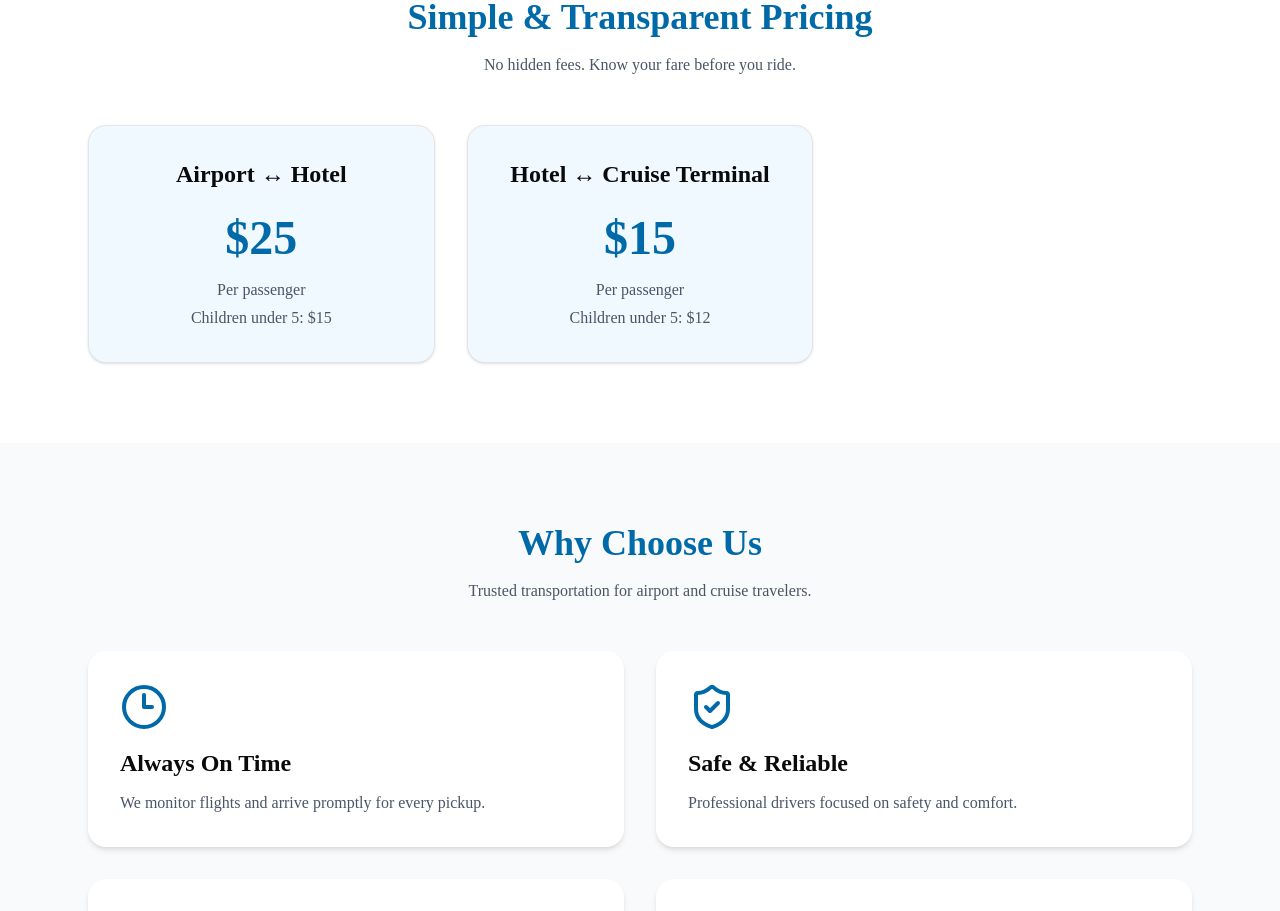
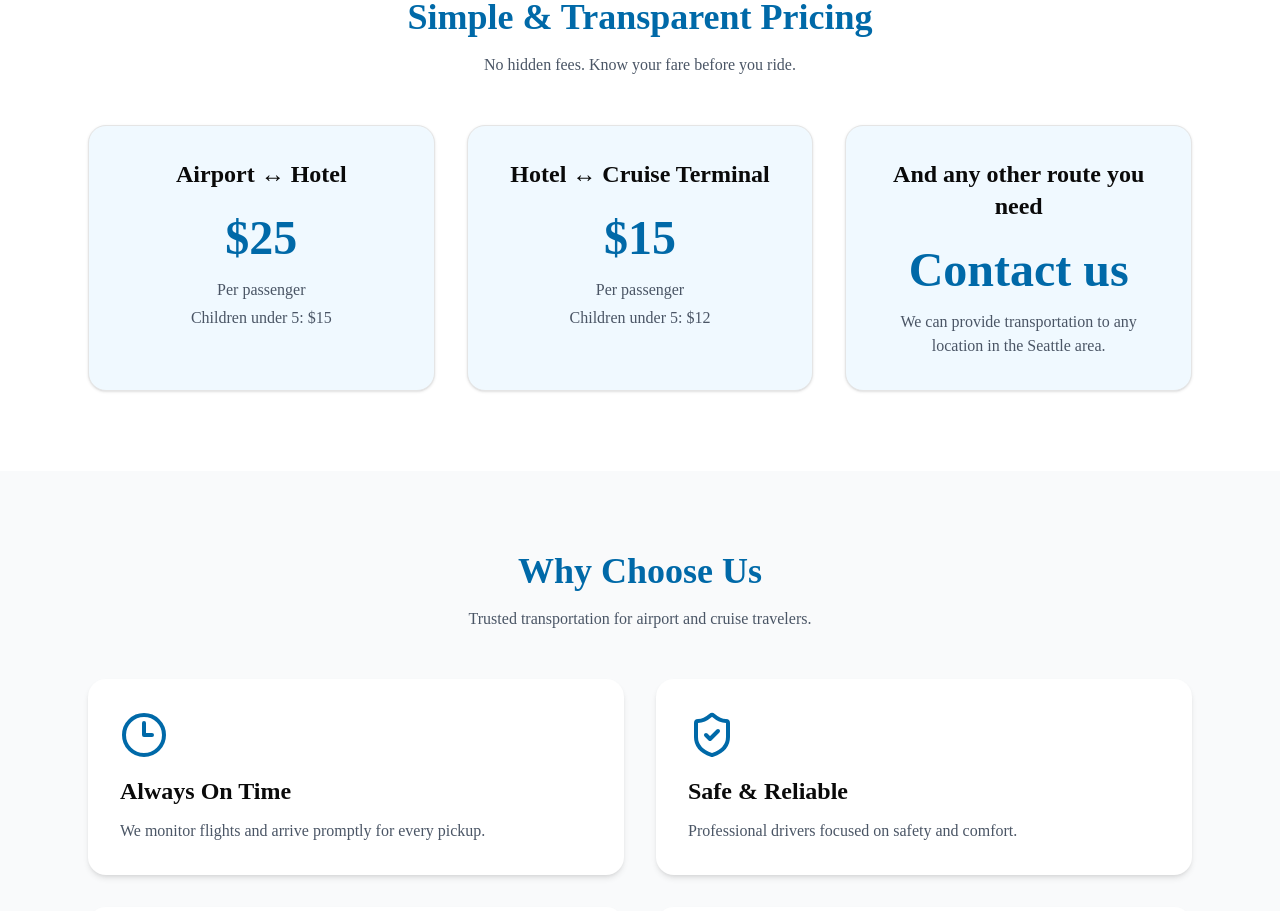
Before and after one commit to arafam/shuttle-booking, a Next.js app: page / in a window 1280 px wide. Shown: the part 1440-2351 px from the top of the page. Built offline with nearby package versions, Linux system fonts and the light colour scheme.

Commit message:
Add additional route option to pricing structure for enhanced service coverage

```diff
--- a/src/components/home/Pricing.tsx
+++ b/src/components/home/Pricing.tsx
@@ -13,6 +13,14 @@ const pricing = [
     notes: [
       "Per passenger",
       "Children under 5: $12",
+    ],
+  },
+  {
+    route: "And any other route you need",
+    price: "Contact us",
+    notes: [
+      "We can provide transportation to any location in the Seattle area.",
+      //"Children under 5: $12",
     ],
   },
 ];
```
